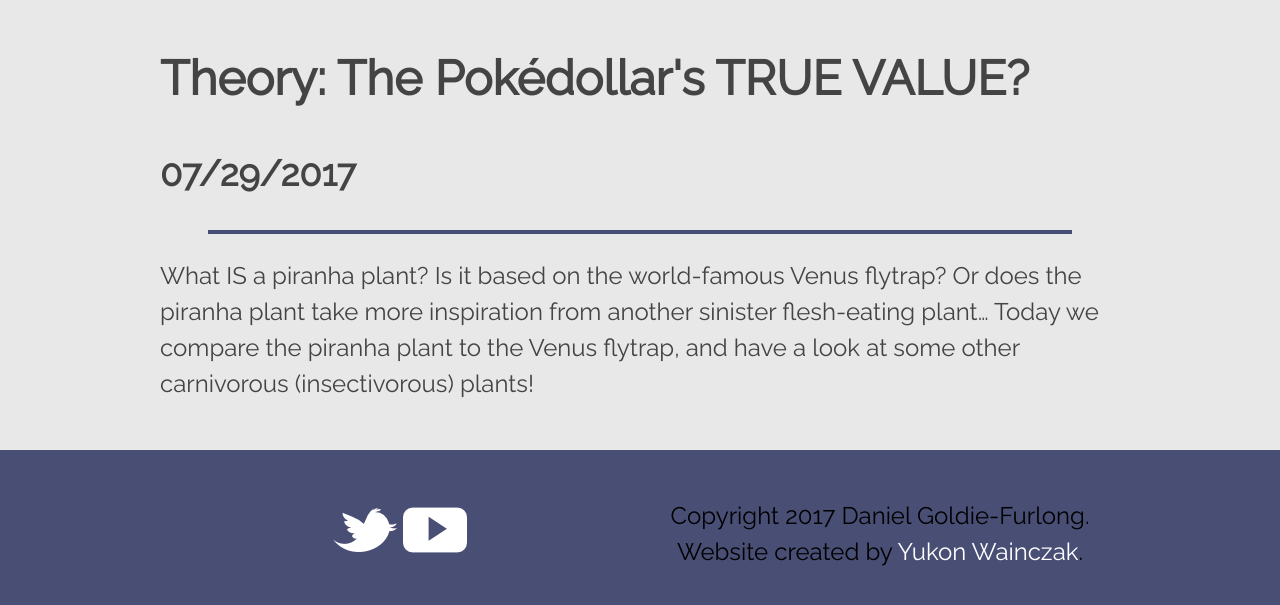
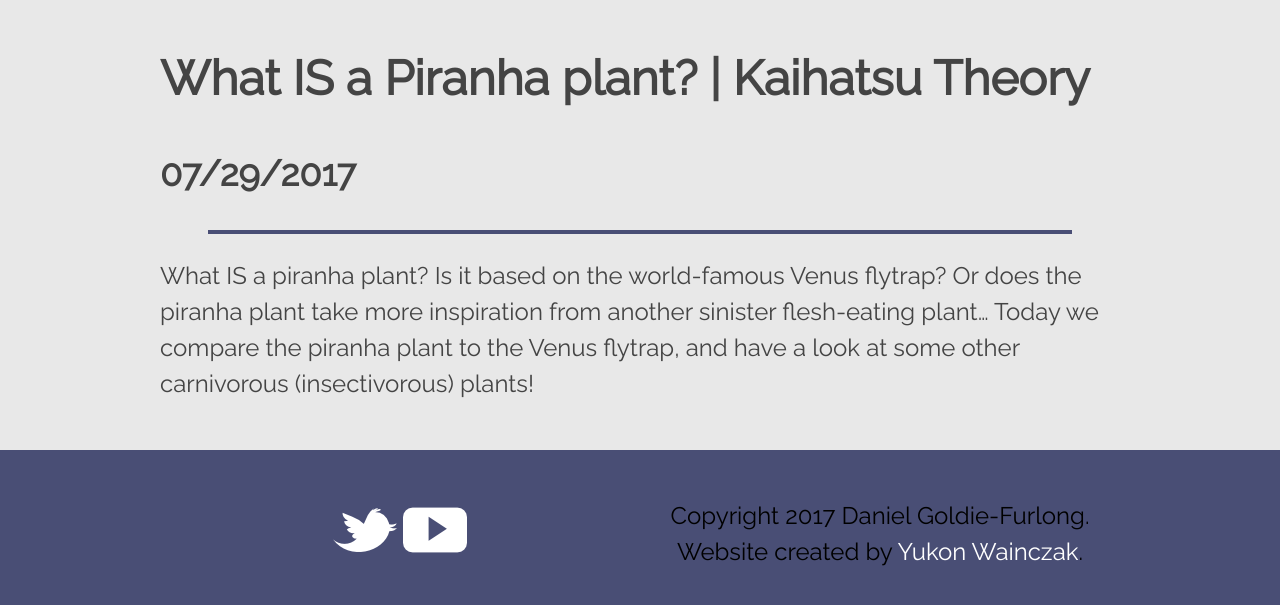
Before and after one commit to Kaihatsujin/kaihatsujin.github.io, a Jekyll site: the page built from _posts/2017-07-29-theory-piranha-plant.md, in a window 1280 px wide and 900 px high, scrolled down 1070 px, cut to the strip 280-885 px from the top of the window. Built offline with Jekyll 4.4.1, drawn with Linux system fonts in a browser that asks for light colours.

Commit message:
Update 2017-07-29-theory-piranha-plant.md

```diff
--- a/_posts/2017-07-29-theory-piranha-plant.md
+++ b/_posts/2017-07-29-theory-piranha-plant.md
@@ -1,6 +1,6 @@
 ---
 layout: post
-title: "Theory: The Pokédollar's TRUE VALUE?"
+title: "What IS a Piranha plant? | Kaihatsu Theory"
 series: "theory"
 embed: https://www.youtube.com/embed/bVLm132Ozi8
 thumb: "/assets/thumbnails/theory/theory-piranha-plant-new.png"
```
